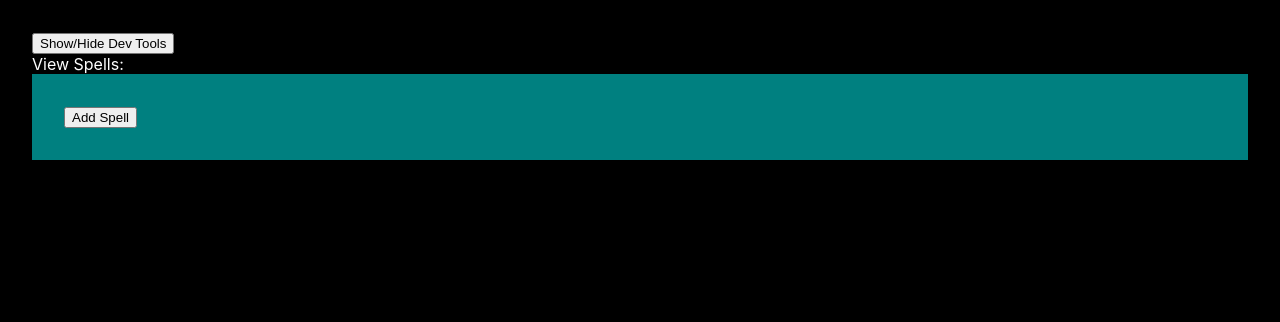
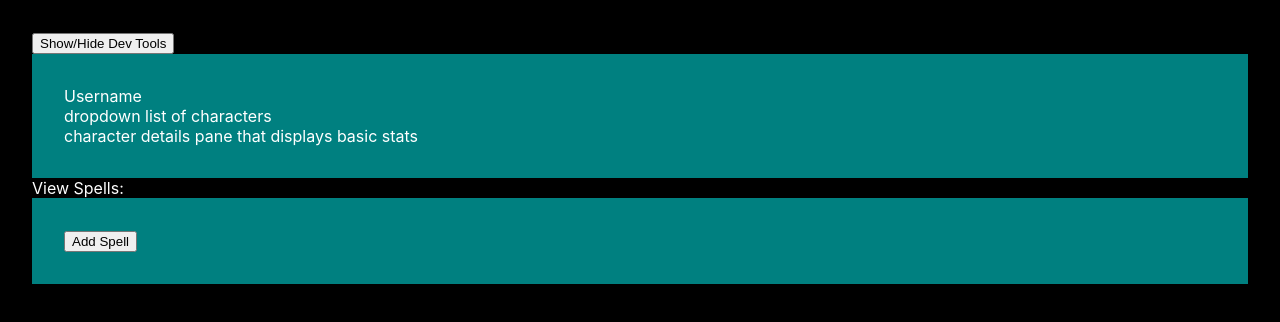
Before and after one commit to TheMartinCrabtree/bg3-data-gen, a React (Create React App) app: page / in a window 1280 px wide. Shown: the top 322 px of the page. Built offline with nearby package versions, Linux system fonts and the light colour scheme.

Commit message:
ui updates

```diff
--- a/src/components/Main/Main.jsx
+++ b/src/components/Main/Main.jsx
@@ -168,6 +168,11 @@ const Main = (props) => {
           </div>
         </DevToolsWrapper>
       )}
+      <ActivePaneWrapper>
+        <div>Username</div>
+        <div>dropdown list of characters</div>
+        <div>character details pane that displays basic stats</div>
+      </ActivePaneWrapper>
       <div>View Spells:</div>
       <ActivePaneWrapper>
         <button
```
